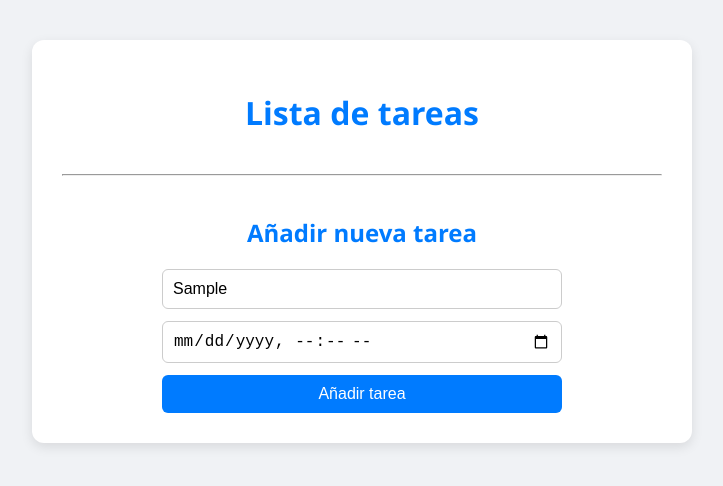
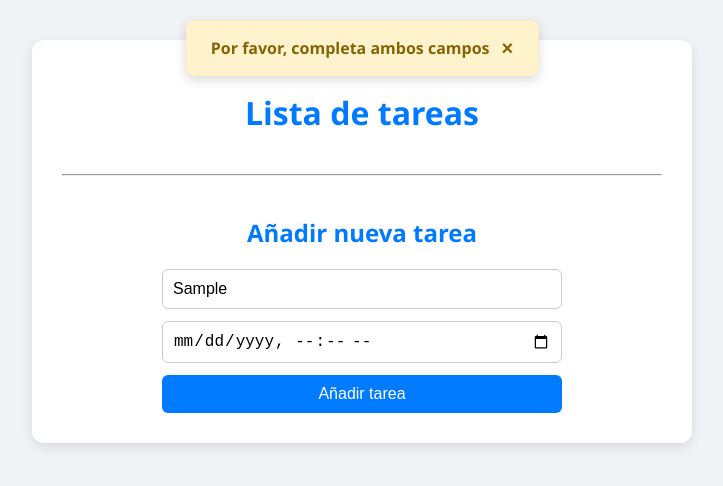
Before and after one commit to jesusgiltw/team-todo-app, a React (Create React App) app in the folder frontend/: page / in a window 1280 px wide. Both pictures are taken after typing "Sample" into the empty fields and a click on the button "Añadir tarea". Shown: the top 486 px of the page, without its empty margins (278-1001 px from the left). Built offline with nearby package versions, Linux system fonts and the light colour scheme; no server answers.

Commit message:
notifications + due date expired + returning bad due date in the past

```diff
--- a/frontend/src/App.css
+++ b/frontend/src/App.css
@@ -125,3 +125,75 @@ form.task-form {
   transform: scale(1.2);
   color: #dc3545;
 }
+
+.notification {
+  position: fixed;
+  top: 20px;
+  left: 50%;
+  transform: translateX(-50%);
+  background-color: #fff3cd; /* amarillo claro */
+  border: 1px solid #ffeeba;
+  color: #856404;
+  padding: 16px 24px;
+  border-radius: 8px;
+  font-weight: 600;
+  box-shadow: 0 4px 12px rgba(0,0,0,0.15);
+  animation: slideDownFade 0.4s ease forwards;
+  display: flex;
+  align-items: center;
+  gap: 12px;
+  z-index: 9999;
+  max-width: 90vw;
+  box-sizing: border-box;
+}
+
+.notification.warning {
+  background-color: #fff3cd;
+  border-color: #ffeeba;
+  color: #856404;
+}
+
+.close-btn {
+  background: none;
+  border: none;
+  font-size: 20px;
+  font-weight: bold;
+  color: #856404;
+  cursor: pointer;
+  padding: 0;
+  line-height: 1;
+  transition: color 0.3s ease;
+}
+
+.close-btn:hover {
+  color: #533f03;
+}
+
+@keyframes slideDownFade {
+  0% {
+    opacity: 0;
+    transform: translateX(-50%) translateY(-30px);
+  }
+  100% {
+    opacity: 1;
+    transform: translateX(-50%) translateY(0);
+  }
+}
+
+.expired {
+  color: #555555;
+  border: 2px solid black;
+  background-color: #ddd;
+  padding: 8px;
+  border-radius: 6px;
+}
+
+.completed span[title="Tarea completada"] {
+  font-size: 1.4em;
+}
+
+.delete-icon {
+  cursor: pointer;
+  margin-left: 10px;
+  font-size: 1.3em;
+}
--- a/frontend/src/App.js
+++ b/frontend/src/App.js
@@ -1,36 +1,72 @@
-import React, { useEffect, useState } from 'react';
+import React, { useEffect, useState, useCallback } from 'react';
 import './App.css';
+
+function Notification({ message, onClose }) {
+  React.useEffect(() => {
+    if (!message) return;
+    const timer = setTimeout(() => {
+      onClose();
+    }, 3500);
+    return () => clearTimeout(timer);
+  }, [message, onClose]);
+
+  if (!message) return null;
+
+  return (
+    <div className="notification warning">
+      {message}
+      <button className="close-btn" onClick={onClose} aria-label="Cerrar notificación">&times;</button>
+    </div>
+  );
+}
 
 function App() {
   const [tasks, setTasks] = useState([]);
   const [newTitle, setNewTitle] = useState('');
   const [newDueDate, setNewDueDate] = useState('');
+  const [notification, setNotification] = useState('');
 
-  const fetchTasks = () => {
+  const fetchTasks = useCallback(() => {
     fetch('http://localhost:5000/api/tasks')
       .then(res => res.json())
       .then(data => setTasks(data));
-  };
+  }, []);
 
   useEffect(() => {
     fetchTasks();
-  }, []);
+  }, [fetchTasks]);
+
+  const now = new Date();
 
   const isUrgent = (dueDateStr) => {
     const dueDate = new Date(dueDateStr);
-    const now = new Date();
     const diffHours = (dueDate - now) / (1000 * 60 * 60);
     return diffHours > 0 && diffHours < 3;
   };
 
+  const isExpired = (dueDateStr) => {
+    const dueDate = new Date(dueDateStr);
+    return dueDate < now;
+  };
+
+  const showNotification = (msg) => {
+    setNotification(msg);
+  };
+
   const handleComplete = async (taskId) => {
     try {
-      await fetch(`http://localhost:5000/api/tasks/${taskId}/complete`, {
+      const res = await fetch(`http://localhost:5000/api/tasks/${taskId}/complete`, {
         method: 'POST',
       });
+      if (!res.ok) {
+        const errText = await res.text();
+        showNotification(`Error al completar la tarea: ${errText}`);
+        return;
+      }
       fetchTasks();
     } catch (err) {
       console.error('Error al completar la tarea:', err);
+      showNotification('Error al completar la tarea, intenta de nuevo.');
     }
   };
 
@@ -38,12 +74,18 @@ function App() {
     if (!window.confirm('¿Estás seguro de que quieres eliminar esta tarea?')) return;
 
     try {
-      await fetch(`http://localhost:5000/api/tasks/${taskId}/delete`, {
+      const res = await fetch(`http://localhost:5000/api/tasks/${taskId}/delete`, {
         method: 'DELETE',
       });
+      if (!res.ok) {
+        const errText = await res.text();
+        showNotification(`Error al eliminar la tarea: ${errText}`);
+        return;
+      }
       fetchTasks();
     } catch (err) {
       console.error('Error al eliminar la tarea:', err);
+      showNotification('Error al eliminar la tarea, intenta de nuevo.');
     }
   };
 
@@ -51,12 +93,12 @@ function App() {
     e.preventDefault();
 
     if (!newTitle || !newDueDate) {
-      alert('Por favor, completa ambos campos');
+      showNotification('Por favor, completa ambos campos');
       return;
     }
 
     try {
-      await fetch('http://localhost:5000/api/tasks', {
+      const res = await fetch('http://localhost:5000/api/tasks', {
         method: 'POST',
         headers: { 'Content-Type': 'application/json' },
         body: JSON.stringify({
@@ -65,11 +107,19 @@ function App() {
         })
       });
 
+      if (!res.ok) {
+        const errorText = await res.text();
+        showNotification(`Error al añadir la tarea: ${errorText}`);
+        return;
+      }
+
       setNewTitle('');
       setNewDueDate('');
       fetchTasks();
+
     } catch (err) {
       console.error('Error al añadir la tarea:', err);
+      showNotification('Error al añadir la tarea, intenta de nuevo.');
     }
   };
 
@@ -86,9 +136,12 @@ function App() {
 
       <ul>
         {sortedTasks.map(task => {
+          const expired = isExpired(task.dueDate);
           const baseClass = task.isCompleted ? 'completed' : '';
           const urgentClass = !task.isCompleted && isUrgent(task.dueDate) ? 'urgent' : '';
-          const className = `${baseClass} ${urgentClass}`.trim();
+          // solo para NO completadas y vencidas aplicar estilo expired
+          const expiredClass = (!task.isCompleted && expired) ? 'expired' : '';
+          const className = [baseClass, urgentClass, expiredClass].filter(Boolean).join(' ');
 
           return (
             <li key={task.id} className={className}>
@@ -97,9 +150,12 @@ function App() {
                 <small>Vence: {new Date(task.dueDate).toLocaleString()}</small>
               </div>
               <div className="status">
-                {task.isCompleted ? '✅' : (
-                  <button onClick={() => handleComplete(task.id)}>Completar</button>
-                )}
+                {task.isCompleted
+                  ? <span title="Tarea completada">💀</span>
+                  : expired
+                    ? <span title="Tarea vencida sin completar">💀</span>
+                    : <button onClick={() => handleComplete(task.id)}>Completar</button>
+                }
                 <span
                   className="delete-icon"
                   onClick={() => handleDelete(task.id)}
@@ -130,6 +186,8 @@ function App() {
         />
         <button type="submit">Añadir tarea</button>
       </form>
+
+      <Notification message={notification} onClose={() => setNotification('')} />
     </div>
   );
 }
```
Also changed, not shown: 1 other file (tests, documents, lock files or other folders).
